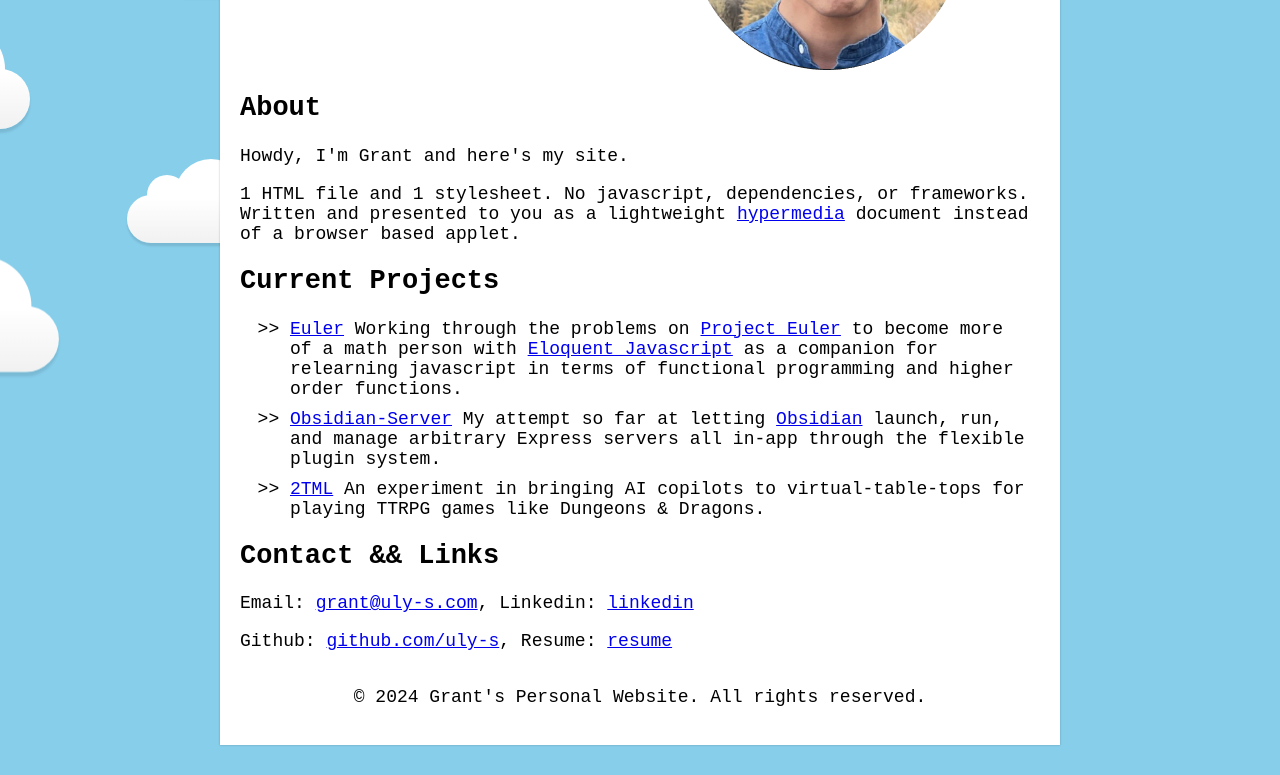
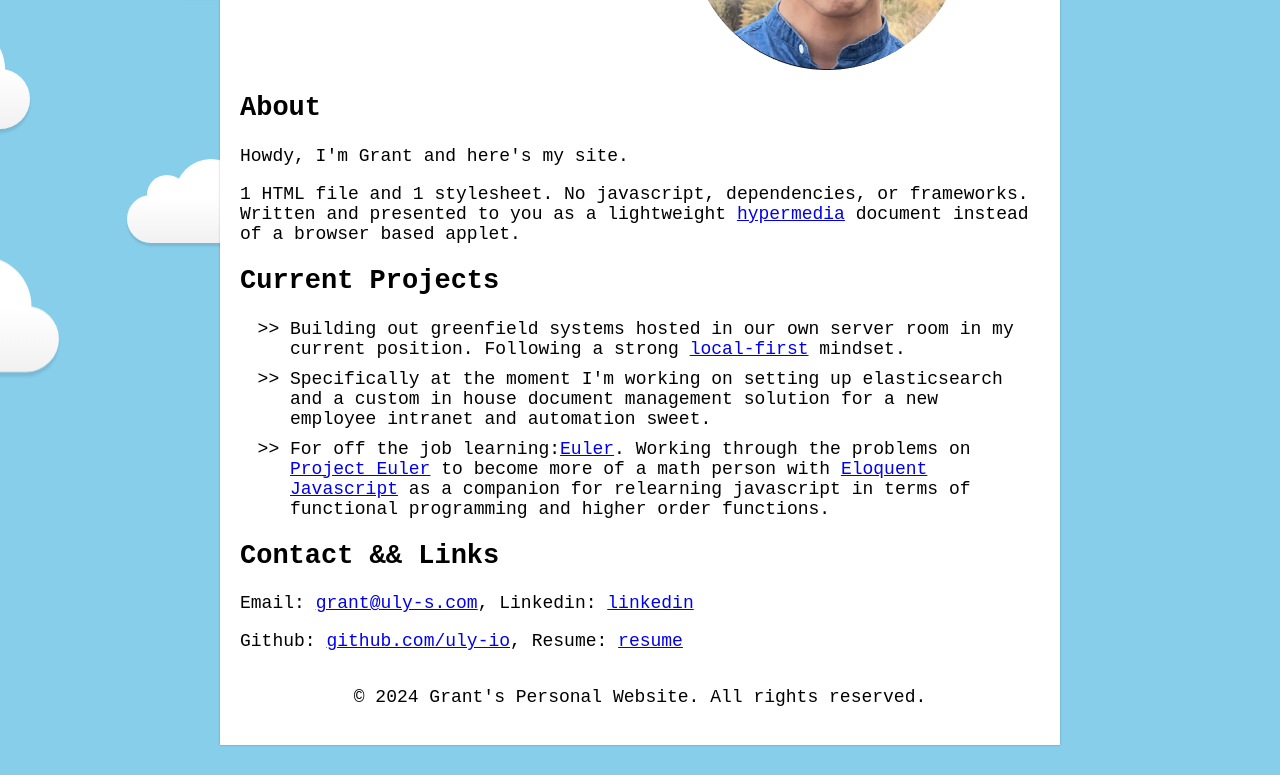
Before and after one commit to uly-io/uly-io.github.io, a plain HTML site: page index.html in a window 1280 px wide. Shown: the part 251-1026 px from the top of the page. Drawn offline with Linux system fonts and the light colour scheme.

Commit message:
updating resume and projects

```diff
--- a/index.html
+++ b/index.html
@@ -52,15 +52,16 @@
                 <section>
                     <h2>Current Projects</h2>
                     <ul>
-                        <li><a href="https://github.com/uly-s/Euler" target="_blank">Euler</a> Working through the problems on <a href="https://projecteuler.net/" target="_blank">Project Euler</a> to become more of a math person with <a href="https://eloquentjavascript.net/" target="_blank">Eloquent Javascript</a> as a companion for relearning javascript in terms of functional programming and higher order functions.</li>
-                        <li><a href="https://github.com/uly-s/obsidian-server" target="_blank">Obsidian-Server</a> My attempt so far at letting <a href="https://Obsidian.md" target="_blank">Obsidian</a> launch, run, and manage arbitrary Express servers all in-app through the flexible plugin system. </li>
-                        <li><a href="https://github.com/uly-s/2TML" target="_blank">2TML</a> An experiment in bringing AI copilots to virtual-table-tops for playing TTRPG games like Dungeons & Dragons.</li>
+                        <li>Building out greenfield systems hosted in our own server room in my current position. Following a strong <a href="https://martin.kleppmann.com/papers/local-first.pdf">local-first</a> mindset.</li>
+                        <li>Specifically at the moment I'm working on setting up elasticsearch and a custom in house document management solution for a new employee intranet and automation sweet.</li>
+                        <li>For off the job learning:<a href="https://github.com/uly-io/Euler" target="_blank">Euler</a>. Working through the problems on <a href="https://projecteuler.net/" target="_blank">Project Euler</a> to become more of a math person with <a href="https://eloquentjavascript.net/" target="_blank">Eloquent Javascript</a> as a companion for relearning javascript in terms of functional programming and higher order functions.</li>
+
                     </ul>
                 </section>
                 <section>
                     <h2>Contact && Links</h2>
                     <p>Email: <a href="mailto:grant@uly-s.com" target="_blank">grant@uly-s.com</a>, <br><br> Linkedin: <a href="https://www.linkedin.com/in/grant-swalwell" target="_blank">linkedin</a></p>
-                    <p>Github: <a href="https://github.com/uly-s/">github.com/uly-s</a>, <br><br> Resume: <a href="Resume.pdf" target="_blank">resume</a></p>
+                    <p>Github: <a href="https://github.com/uly-io/">github.com/uly-io</a>, <br><br> Resume: <a href="Resume.pdf" target="_blank">resume</a></p>
                 </section>
             </main>
 
```
Also changed, not shown: 1 other file.
